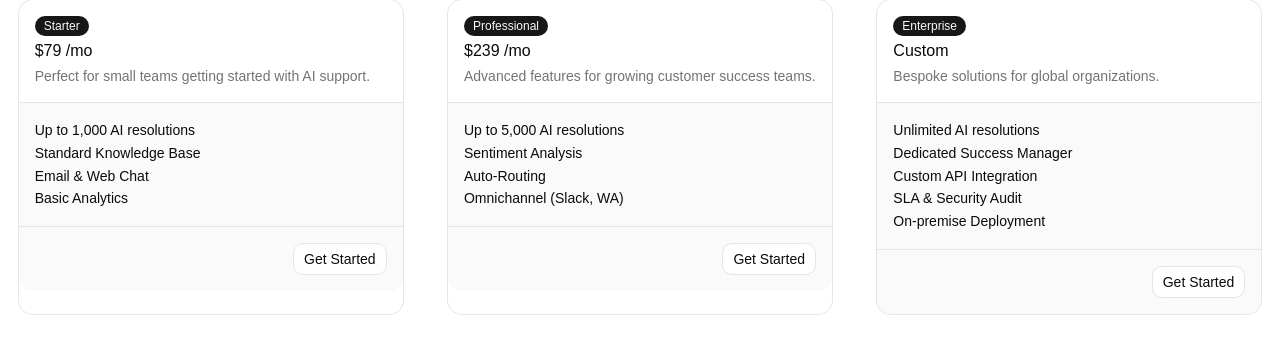
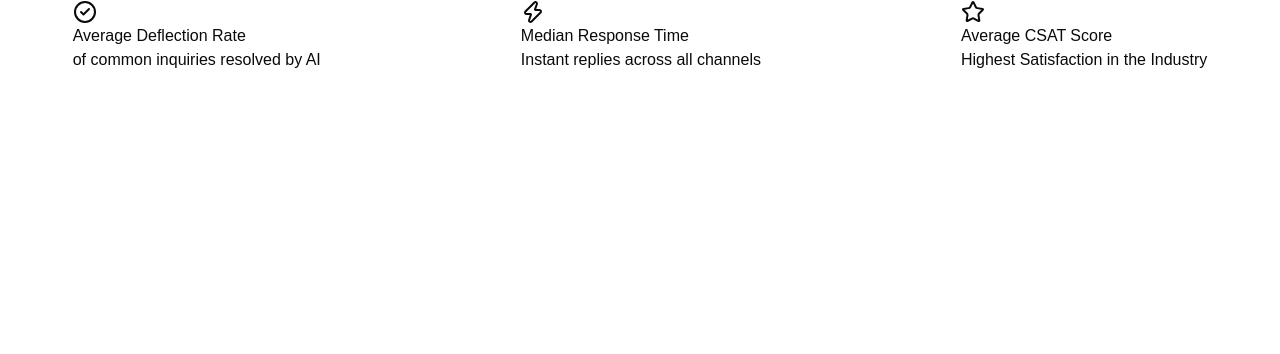
Before and after one commit to akilajayarathna/ai_customer_support_saas_frontend, a React (Vite) app: page / in a window 1280 px wide. Shown: the top 354 px of the page. Built offline with nearby package versions, Linux system fonts and the light colour scheme.

Commit message:
Implemented stats row and pricing cards with toggle button

```diff
--- a/src/App.jsx
+++ b/src/App.jsx
@@ -1,11 +1,12 @@
 import "./App.css"
-import { Pricing } from "./components/sections/Pricing"
+import { StatsRow } from "./components/common/StatsRow"
 
 function App() {
   return (
     <>
       {/* <Features /> */}
-      <Pricing />
+      {/* <Pricing /> */}
+      <StatsRow />
     </>
   )
 }
--- /dev/null
+++ b/src/components/common/StatItem.jsx
@@ -0,0 +1,12 @@
+export function StatItem ( {icon: Icon, value, title, description} ) {
+    return (
+        <div>
+            <div>
+                <Icon />
+            </div>
+            <p>{value}</p>
+            <p>{title}</p>
+            <p>{description}</p>
+        </div>
+    )
+}
--- /dev/null
+++ b/src/components/common/StatsRow.jsx
@@ -0,0 +1,19 @@
+import { StatItem } from "./StatItem"
+import { stats } from "../../data/stats"
+
+export function StatsRow () {
+    return (
+        <div className="flex justify-center items-center gap-50">
+            {
+                stats.map((item) => (
+                    <StatItem
+                        key={item.title}
+                        icon={item.icon}
+                        title={item.title}
+                        description={item.description}
+                    />
+                ))
+            }
+        </div>
+    )
+}
--- a/src/components/sections/Pricing.jsx
+++ b/src/components/sections/Pricing.jsx
@@ -1,23 +1,49 @@
 import { useState } from "react"
 import { PricingCard } from "../ui/PricingCard"
 import { pricingPlans } from "../../data/pricingPlans"
+import { ToggleGroup, ToggleGroupItem } from "../ui/toggle-group"
 
 export function Pricing () {
     const [billingCycle, setBillingCycle] = useState("monthly");
 
     return (
+        <div>
+            <section className="flex justify-center items-center my-5">
+                {
+                        <ToggleGroup
+                            variant="outline"
+                            type="single"
+                            value={billingCycle}
+                            onValueChange={
+                                (value) => {
+                                    if (value) setBillingCycle(value)
+                                }
+                            }
+                        >
+                            <ToggleGroupItem value="monthly" aria-label="Toggle monthly">
+                                monthly
+                            </ToggleGroupItem>
+                            <ToggleGroupItem value="annually" aria-label="Toggle annually">
+                                annually
+                            </ToggleGroupItem>
+                        </ToggleGroup>
+
+                }
+            </section>
+
             <section className="grid grid-cols-3 gap-2">
             {
                 pricingPlans.map((item) => (
                     <PricingCard
                         key={item.title}
                         title={item.title}
-                            price={item.price}
+                        price={item.price[billingCycle]}
                         description={item.description}
                         features={item.features}
                     />
                 ))
             }
             </section>
+        </div>
     )
 }
--- a/src/components/ui/PricingCard.jsx
+++ b/src/components/ui/PricingCard.jsx
@@ -12,13 +12,15 @@
 export function PricingCard( { title, price, description, features } ) {
   return (
       <Card className="mx-auto w-full max-w-sm">
+
         <CardHeader>
           <Badge variant="default">{title}</Badge>
-        <CardTitle>{price.monthly}</CardTitle>
+          <CardTitle>{price}</CardTitle>
           <CardDescription>
             {description}
           </CardDescription>
         </CardHeader>
+
         <CardContent className="-mb-(--card-spacing)">
           <div className="-mx-(--card-spacing) max-h-48 space-y-4 overflow-y-scroll border-t bg-muted/50 px-(--card-spacing) py-4 text-sm leading-relaxed">
             <ul>
@@ -30,9 +32,11 @@
             </ul>
           </div>
         </CardContent>
+
         <CardFooter className="justify-end gap-2">
           <Button variant="outline">Get Started</Button>
         </CardFooter>
+
       </Card>
   )
 }
--- /dev/null
+++ b/src/components/ui/toggle-group.jsx
@@ -0,0 +1,80 @@
+"use client";
+import * as React from "react"
+import { Toggle as TogglePrimitive } from "@base-ui/react/toggle"
+import { ToggleGroup as ToggleGroupPrimitive } from "@base-ui/react/toggle-group"
+import { cn } from "cn"
+
+import { toggleVariants } from "@/components/ui/toggle"
+
+const ToggleGroupContext = React.createContext({
+  size: "default",
+  variant: "default",
+  spacing: 2,
+  orientation: "horizontal",
+})
+
+function ToggleGroup({
+  className,
+  variant,
+  size,
+  spacing = 2,
+  orientation = "horizontal",
+  children,
+  ...props
+}) {
+  return (
+    <ToggleGroupPrimitive
+      data-slot="toggle-group"
+      data-variant={variant}
+      data-size={size}
+      data-spacing={spacing}
+      data-orientation={orientation}
+      style={{
+        "--gap": spacing
+      }}
+      className={cn(
+        "group/toggle-group flex w-fit flex-row items-center gap-[--spacing(var(--gap))] rounded-lg data-[size=sm]:rounded-[min(var(--radius-md),10px)] data-vertical:flex-col data-vertical:items-stretch",
+        className
+      )}
+      {...props}
+    >
+      <ToggleGroupContext.Provider
+        value={{ variant, size, spacing, orientation }}
+      >
+        {children}
+      </ToggleGroupContext.Provider>
+    </ToggleGroupPrimitive>
+  );
+}
+
+function ToggleGroupItem({
+  className,
+  children,
+  variant = "default",
+  size = "default",
+  ...props
+}) {
+  const context = React.useContext(ToggleGroupContext)
+
+  return (
+    <TogglePrimitive
+      data-slot="toggle-group-item"
+      data-variant={context.variant || variant}
+      data-size={context.size || size}
+      data-spacing={context.spacing}
+      className={cn(
+        "shrink-0 group-data-[spacing=0]/toggle-group:rounded-none group-data-[spacing=0]/toggle-group:px-2 focus:z-10 focus-visible:z-10 group-data-[spacing=0]/toggle-group:has-data-[icon=inline-end]:pr-1.5 group-data-[spacing=0]/toggle-group:has-data-[icon=inline-start]:pl-1.5 group-data-horizontal/toggle-group:data-[spacing=0]:first:rounded-l-lg group-data-vertical/toggle-group:data-[spacing=0]:first:rounded-t-lg group-data-horizontal/toggle-group:data-[spacing=0]:last:rounded-r-lg group-data-vertical/toggle-group:data-[spacing=0]:last:rounded-b-lg group-data-horizontal/toggle-group:data-[spacing=0]:data-[variant=outline]:border-l-0 group-data-vertical/toggle-group:data-[spacing=0]:data-[variant=outline]:border-t-0 group-data-horizontal/toggle-group:data-[spacing=0]:data-[variant=outline]:first:border-l group-data-vertical/toggle-group:data-[spacing=0]:data-[variant=outline]:first:border-t",
+        toggleVariants({
+          variant: context.variant || variant,
+          size: context.size || size,
+        }),
+        className
+      )}
+      {...props}
+    >
+      {children}
+    </TogglePrimitive>
+  )
+}
+
+export { ToggleGroup, ToggleGroupItem }
--- /dev/null
+++ b/src/components/ui/toggle.jsx
@@ -0,0 +1,42 @@
+import { Toggle as TogglePrimitive } from "@base-ui/react/toggle"
+import { cva } from "class-variance-authority";
+import { cn } from "cn"
+
+const toggleVariants = cva(
+  "group/toggle inline-flex items-center justify-center gap-1 rounded-lg text-sm font-medium whitespace-nowrap transition-all outline-none hover:bg-muted hover:text-foreground focus-visible:border-ring focus-visible:ring-[3px] focus-visible:ring-ring/50 disabled:pointer-events-none disabled:opacity-50 aria-invalid:border-destructive aria-invalid:ring-destructive/20 aria-pressed:bg-muted data-[state=on]:bg-muted dark:aria-invalid:ring-destructive/40 [&_svg]:pointer-events-none [&_svg]:shrink-0 [&_svg:not([class*='size-'])]:size-4",
+  {
+    variants: {
+      variant: {
+        default: "bg-transparent",
+        outline: "border border-input bg-transparent hover:bg-muted",
+      },
+      size: {
+        default:
+          "h-8 min-w-8 px-2.5 has-data-[icon=inline-end]:pr-2 has-data-[icon=inline-start]:pl-2",
+        sm: "h-7 min-w-7 rounded-[min(var(--radius-md),12px)] px-2.5 text-[0.8rem] has-data-[icon=inline-end]:pr-1.5 has-data-[icon=inline-start]:pl-1.5 [&_svg:not([class*='size-'])]:size-3.5",
+        lg: "h-9 min-w-9 px-2.5 has-data-[icon=inline-end]:pr-2 has-data-[icon=inline-start]:pl-2",
+      },
+    },
+    defaultVariants: {
+      variant: "default",
+      size: "default",
+    },
+  }
+)
+
+function Toggle({
+  className,
+  variant = "default",
+  size = "default",
+  ...props
+}) {
+  return (
+    <TogglePrimitive
+      data-slot="toggle"
+      className={cn(toggleVariants({ variant, size, className }))}
+      {...props}
+    />
+  )
+}
+
+export { Toggle, toggleVariants }
--- a/src/data/stats.js
+++ b/src/data/stats.js
@@ -1,20 +1,24 @@
+import { CircleCheck } from 'lucide-react';
+import { Zap } from 'lucide-react';
+import { Star } from 'lucide-react';
+
 export const stats = [
     {
-        icon: "",
-        number: "72%",
-        primaryText: "Average Deflection Rate",
-        secondaryText: "of common inquiries resolved by AI"
+        icon: CircleCheck,
+        value: "72%",
+        title: "Average Deflection Rate",
+        description: "of common inquiries resolved by AI"
     },
     {
-        icon: "",
-        number: "< 4s",
-        primaryText: "Median Response Time",
-        secondaryText: "Instant replies across all channels"
+        icon: Zap,
+        value: "< 4s",
+        title: "Median Response Time",
+        description: "Instant replies across all channels"
     },
     {
-        icon: "",
-        number: "98.4",
-        primaryText: "Average CSAT Score",
-        secondaryText: "Highest Satisfaction in the Industry"
+        icon: Star,
+        value: "98.4",
+        title: "Average CSAT Score",
+        description: "Highest Satisfaction in the Industry"
     }
 ]
```
Lines whose indentation alone changed are shown as unchanged.
